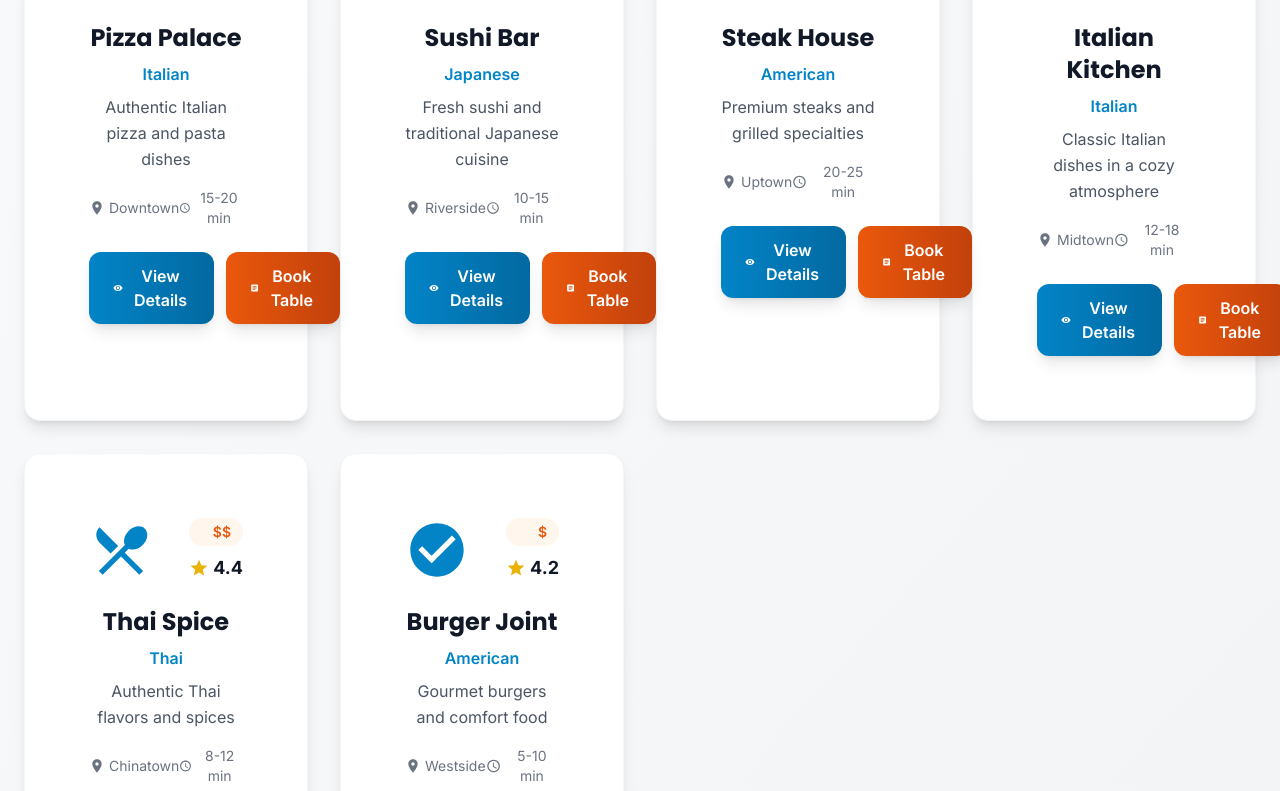
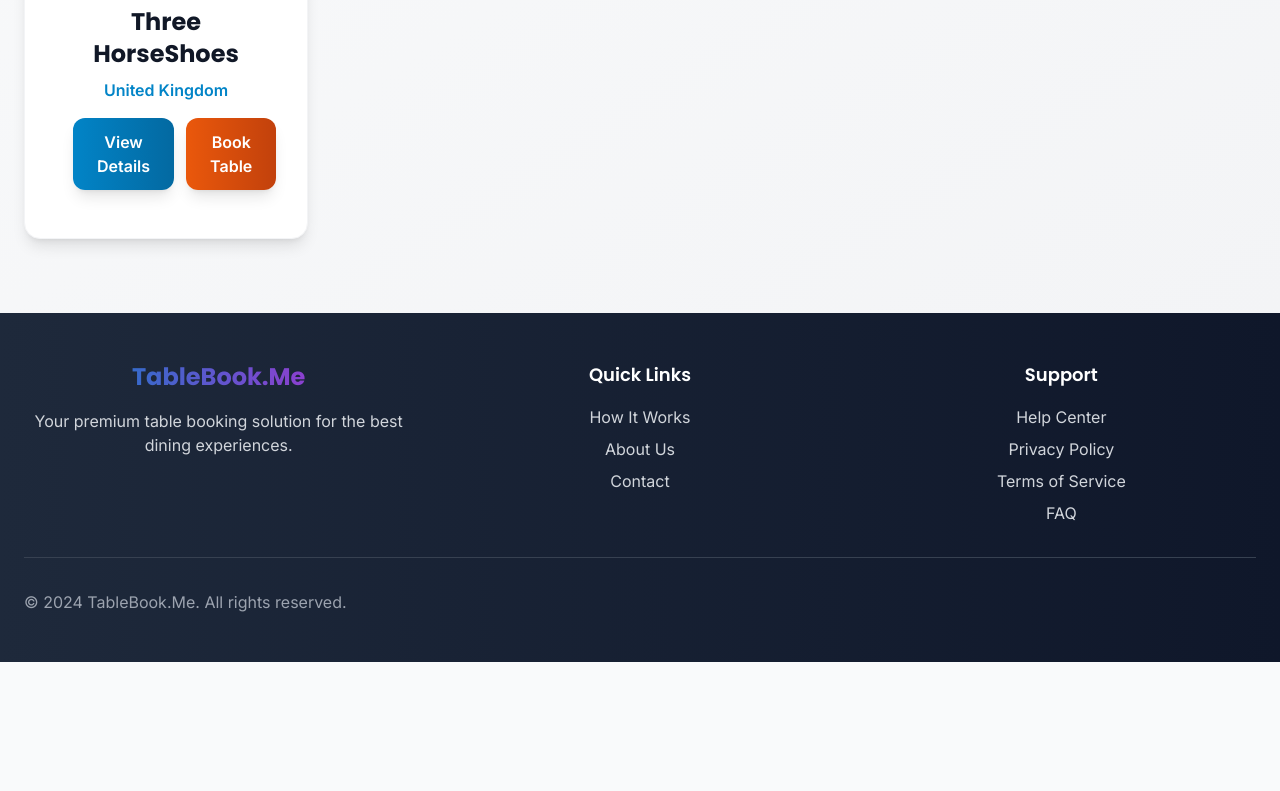
Before and after one commit to spdevey717/tablebook-system-frontend, a React (Vite) app: page /page1 in a window 1280 px wide. Shown: the part 569-1360 px from the top of the page. After the commit the page ends 1231 px from the top, so only its background shows below. Built offline with nearby package versions, Linux system fonts and the light colour scheme.

Commit message:
updated the frontend a little

```diff
--- a/src/layout/client/footer.tsx
+++ b/src/layout/client/footer.tsx
@@ -10,7 +10,7 @@ const Footer = () => {
                     <div>
                         <h4 className="text-lg font-semibold mb-4">Quick Links</h4>
                         <ul className="space-y-2 text-gray-300">
-                            <li className="hover:text-primary-400 transition-colors cursor-pointer">Find Restaurants</li>
+                            {/* <li className="hover:text-primary-400 transition-colors cursor-pointer">Find Restaurants</li> */}
                             <li className="hover:text-primary-400 transition-colors cursor-pointer">How It Works</li>
                             <li className="hover:text-primary-400 transition-colors cursor-pointer">About Us</li>
                             <li className="hover:text-primary-400 transition-colors cursor-pointer">Contact</li>
@@ -30,9 +30,9 @@ const Footer = () => {
                     <div className="text-gray-400 mb-4 md:mb-0">
                         © 2024 TableBook.Me. All rights reserved.
                     </div>
-                    <div className="text-gray-400">
+                    {/* <div className="text-gray-400">
                         Made with ❤️ for food lovers
-                    </div>
+                    </div> */}
                 </div>
             </div>
         </footer>
--- a/src/layout/client/header.tsx
+++ b/src/layout/client/header.tsx
@@ -9,11 +9,11 @@ const Header = () => {
                 </Link>
                 <nav className="flex space-x-8">
                     <Link to="/" className="text-gray-700 hover:text-primary-600 transition-all duration-300 font-medium relative group">
-                        Home
+                        <div className="p-2">Home</div>
                         <span className="absolute -bottom-1 left-0 w-0 h-0.5 bg-gradient-to-r from-primary-600 to-secondary-600 transition-all duration-300 group-hover:w-full"></span>
                     </Link>
                     <Link to="/page1" className="text-gray-700 hover:text-primary-600 transition-all duration-300 font-medium relative group">
-                        Restaurants
+                        <div className="p-2">Restaurants</div>
                         <span className="absolute -bottom-1 left-0 w-0 h-0.5 bg-gradient-to-r from-primary-600 to-secondary-600 transition-all duration-300 group-hover:w-full"></span>
                     </Link>
                     <Link to="/admin" className="btn-primary text-sm">
--- a/src/page/client/home/index.tsx
+++ b/src/page/client/home/index.tsx
@@ -71,7 +71,7 @@ const HomePage = () => {
               <div className="text-gray-600">Bookings Made</div>
             </div>
             <div className="text-center">
-              <div className="text-4xl font-bold text-gradient mb-2">4.9⭐</div>
+              <div className="text-4xl font-bold text-gradient mb-2">5.0</div>
               <div className="text-gray-600">Average Rating</div>
             </div>
           </div>
--- a/src/page/client/page1/index.tsx
+++ b/src/page/client/page1/index.tsx
@@ -5,70 +5,70 @@ const Page1 = () => {
   const restaurants = [
     {
       id: 1,
-      name: "Pizza Palace",
-      cuisine: "Italian",
-      rating: 4.5,
-      priceRange: "$$",
+      name: "Three HorseShoes",
+      cuisine: "United Kingdom",
+      rating: 5.0,
+      priceRange: "",
       icon: PizzaIcon,
-      description: "Authentic Italian pizza and pasta dishes",
-      location: "Downtown",
-      waitTime: "15-20 min"
-    },
-    {
-      id: 2,
-      name: "Sushi Bar",
-      cuisine: "Japanese",
-      rating: 4.8,
-      priceRange: "$$$",
-      icon: SushiIcon,
-      description: "Fresh sushi and traditional Japanese cuisine",
-      location: "Riverside",
-      waitTime: "10-15 min"
-    },
-    {
-      id: 3,
-      name: "Steak House",
-      cuisine: "American",
-      rating: 4.3,
-      priceRange: "$$$",
-      icon: SteakIcon,
-      description: "Premium steaks and grilled specialties",
-      location: "Uptown",
-      waitTime: "20-25 min"
-    },
-    {
-      id: 4,
-      name: "Italian Kitchen",
-      cuisine: "Italian",
-      rating: 4.6,
-      priceRange: "$$",
-      icon: PastaIcon,
-      description: "Classic Italian dishes in a cozy atmosphere",
-      location: "Midtown",
-      waitTime: "12-18 min"
-    },
-    {
-      id: 5,
-      name: "Thai Spice",
-      cuisine: "Thai",
-      rating: 4.4,
-      priceRange: "$$",
-      icon: NoodlesIcon,
-      description: "Authentic Thai flavors and spices",
-      location: "Chinatown",
-      waitTime: "8-12 min"
-    },
-    {
-      id: 6,
-      name: "Burger Joint",
-      cuisine: "American",
-      rating: 4.2,
-      priceRange: "$",
-      icon: BurgerIcon,
-      description: "Gourmet burgers and comfort food",
-      location: "Westside",
-      waitTime: "5-10 min"
+      description: "",
+      // location: "Downtown",
+      // waitTime: "15-20 min"
     }
+    // {
+    //   id: 2,
+    //   name: "Sushi Bar",
+    //   cuisine: "Japanese",
+    //   rating: 4.8,
+    //   priceRange: "$$$",
+    //   icon: SushiIcon,
+    //   description: "Fresh sushi and traditional Japanese cuisine",
+    //   location: "Riverside",
+    //   waitTime: "10-15 min"
+    // },
+    // {
+    //   id: 3,
+    //   name: "Steak House",
+    //   cuisine: "American",
+    //   rating: 4.3,
+    //   priceRange: "$$$",
+    //   icon: SteakIcon,
+    //   description: "Premium steaks and grilled specialties",
+    //   location: "Uptown",
+    //   waitTime: "20-25 min"
+    // },
+    // {
+    //   id: 4,
+    //   name: "Italian Kitchen",
+    //   cuisine: "Italian",
+    //   rating: 4.6,
+    //   priceRange: "$$",
+    //   icon: PastaIcon,
+    //   description: "Classic Italian dishes in a cozy atmosphere",
+    //   location: "Midtown",
+    //   waitTime: "12-18 min"
+    // },
+    // {
+    //   id: 5,
+    //   name: "Thai Spice",
+    //   cuisine: "Thai",
+    //   rating: 4.4,
+    //   priceRange: "$$",
+    //   icon: NoodlesIcon,
+    //   description: "Authentic Thai flavors and spices",
+    //   location: "Chinatown",
+    //   waitTime: "8-12 min"
+    // },
+    // {
+    //   id: 6,
+    //   name: "Burger Joint",
+    //   cuisine: "American",
+    //   rating: 4.2,
+    //   priceRange: "$",
+    //   icon: BurgerIcon,
+    //   description: "Gourmet burgers and comfort food",
+    //   location: "Westside",
+    //   waitTime: "5-10 min"
+    // }
   ];
 
   return (
@@ -112,7 +112,7 @@ const Page1 = () => {
         <div className="grid grid-cols-1 md:grid-cols-2 lg:grid-cols-3 xl:grid-cols-4 gap-8 animate-slide-up max-w-7xl mx-auto">
           {restaurants.map((restaurant, index) => (
             <div key={restaurant.id} className="card card-hover group" style={{animationDelay: `${index * 0.1}s`}}>
-              <div className="p-8">
+              <div className="p-4">
                 <div className="flex items-center justify-between mb-6">
                   <div className="group-hover:scale-110 transition-transform duration-300">
                     <restaurant.icon size={64} className="text-primary-600" />
@@ -130,30 +130,18 @@ const Page1 = () => {
                 <p className="text-primary-600 font-semibold mb-2">{restaurant.cuisine}</p>
                 <p className="text-gray-600 mb-4 leading-relaxed">{restaurant.description}</p>
 
-                <div className="flex items-center justify-between mb-6 text-sm text-gray-500">
-                  <span className="flex items-center gap-1">
-                    <LocationIcon size={16} />
-                    {restaurant.location}
-                  </span>
-                  <span className="flex items-center gap-1">
-                    <ClockIcon size={16} />
-                    {restaurant.waitTime}
-                  </span>
-                </div>
 
                 <div className="flex gap-3">
                   <LinkButton
-                    href={`/restaurant/${restaurant.id}`}
+                    href={`#`}
                     className="flex-1 btn-primary text-center py-3 flex items-center justify-center gap-2"
                   >
-                    <ViewIcon size={16} />
                     View Details
                   </LinkButton>
                   <LinkButton
-                    href={`/book/${restaurant.id}`}
+                    href={`#`}
                     className="flex-1 btn-accent text-center py-3 flex items-center justify-center gap-2"
                   >
-                    <BookIcon size={16} />
                     Book Table
                   </LinkButton>
                 </div>
```
